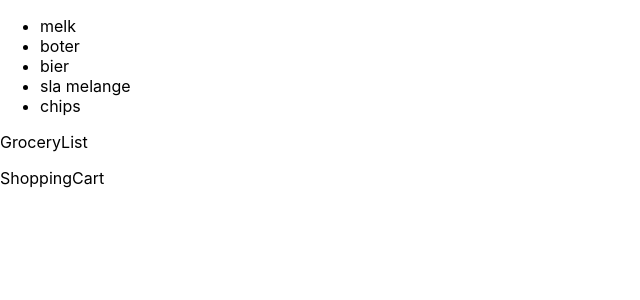
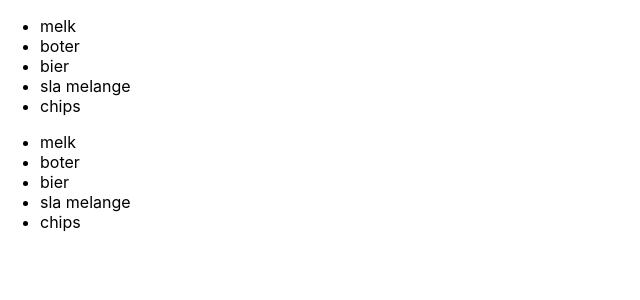
Before and after one commit to lambertwijshakecreations/React-grocery-app, a React (Create React App) app: page / in a window 1280 px wide. Shown: the top 300 px of the page, without its empty margins (0-640 px from the left). Built offline with nearby package versions, Linux system fonts and the light colour scheme.

Commit message:
added list and listItem to GroceryList and ShoppingCart

```diff
--- a/src/App.js
+++ b/src/App.js
@@ -6,7 +6,6 @@ import "./App.css";
 function App() {
 	return (
 		<div>
-			<List />
 			<Container />
 		</div>
 	);
--- a/src/components/GroceryList.js
+++ b/src/components/GroceryList.js
@@ -1,9 +1,10 @@
 import React from "react";
+import List from "./list";
 
 const GroceryList = () => {
 	return (
 		<div>
-			<p>GroceryList</p>
+			<List />
 		</div>
 	);
 };
--- a/src/components/ShoppingCart.js
+++ b/src/components/ShoppingCart.js
@@ -1,9 +1,10 @@
 import React from "react";
+import List from "./list";
 
 const ShoppingCart = () => {
 	return (
 		<div>
-			<p>ShoppingCart</p>
+			<List />
 		</div>
 	);
 };
```
